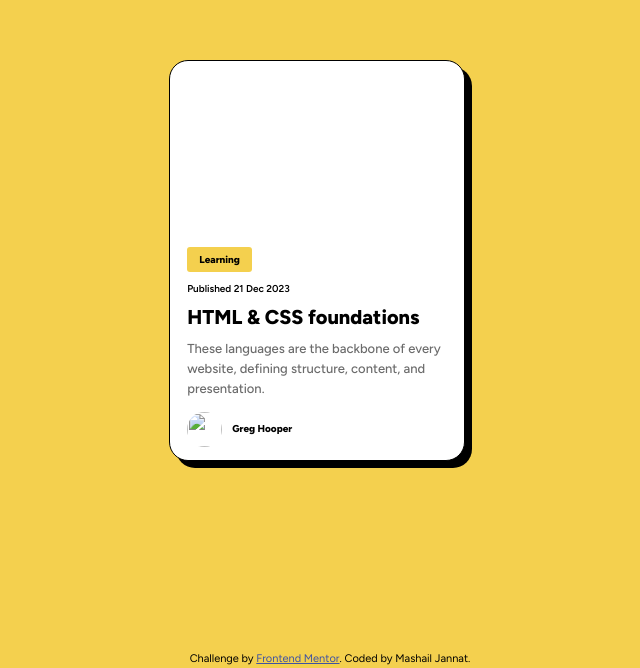
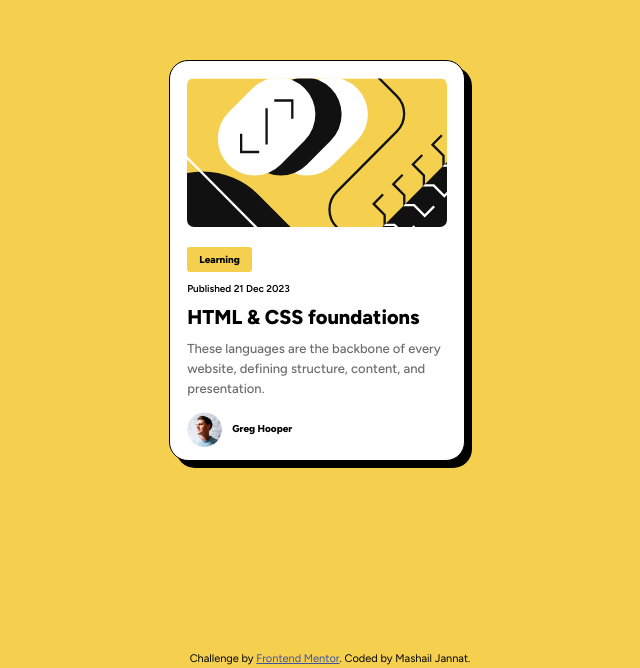
Before and after one commit to mashailjannat18/FrontendMentor-Tasks, a plain HTML site: page Task 02/index.html in a window 1280 px wide. Shown: the part 132-800 px from the top of the page, without its empty margins (310-950 px from the left). Drawn offline with Linux system fonts and the light colour scheme.

Commit message:
Task 02 updated

```diff
--- a/Task 02/index.html
+++ b/Task 02/index.html
@@ -16,7 +16,7 @@
       <p class="heading">HTML & CSS foundations</p>
       <p class="paraText">These languages are the backbone of every website, defining structure, content, and presentation.</p>
       <div class="author">
-        <img src="./assets/images/image-avatar.webp" alt="" class="authorImage" width="35px" height="35px">
+        <img src="./images/image-avatar.webp" alt="" class="authorImage" width="35px" height="35px">
         <p class="authorName">Greg Hooper</p>
       </div>
     </div>
--- a/Task 02/style.css
+++ b/Task 02/style.css
@@ -35,7 +35,7 @@ body {
     width: 100%;
     height: 41%;
     border-radius: 7px;
-    background-image: url("./assets/images/illustration-article.svg");
+    background-image: url("./images/illustration-article.svg");
     background-size: cover;
 }
 
```
